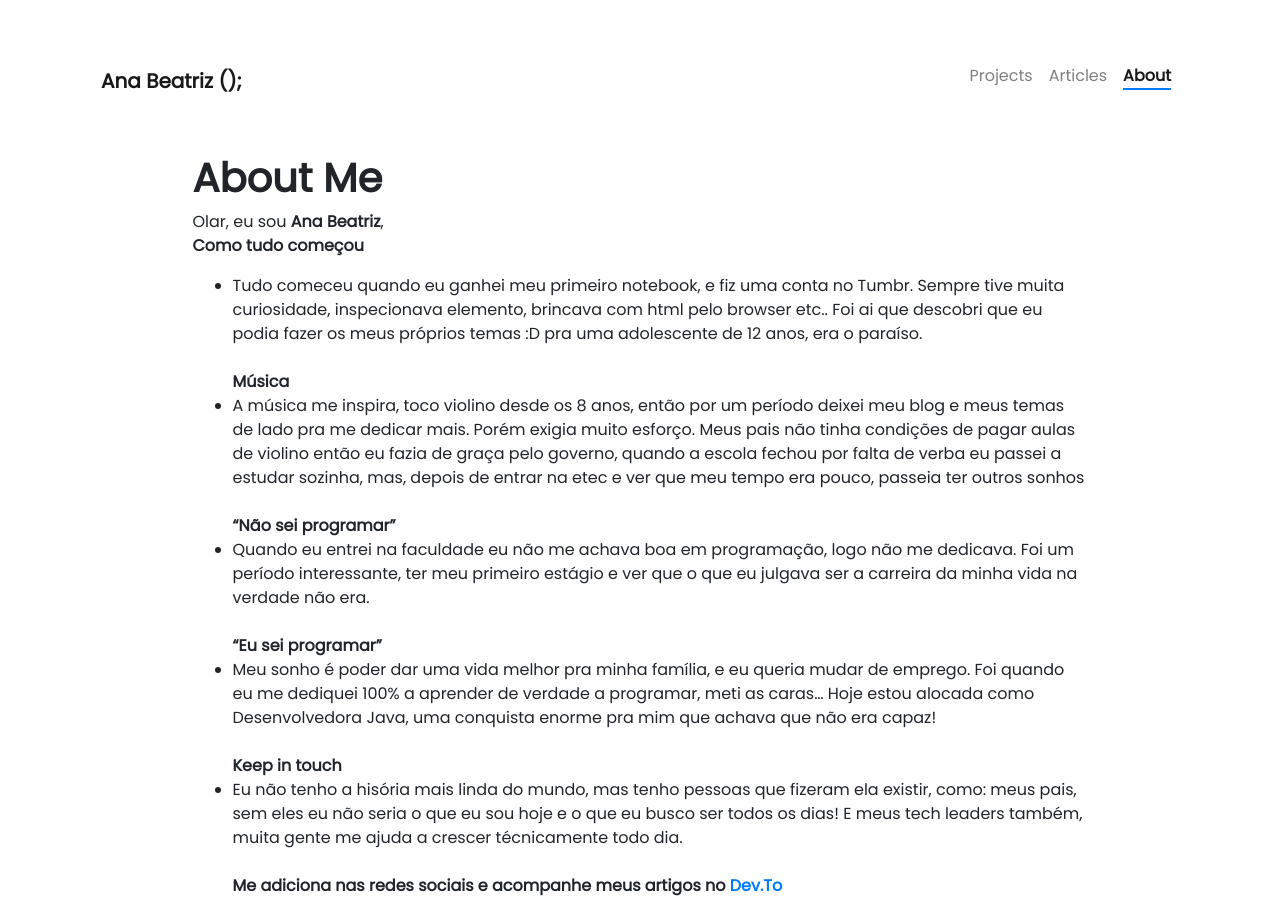
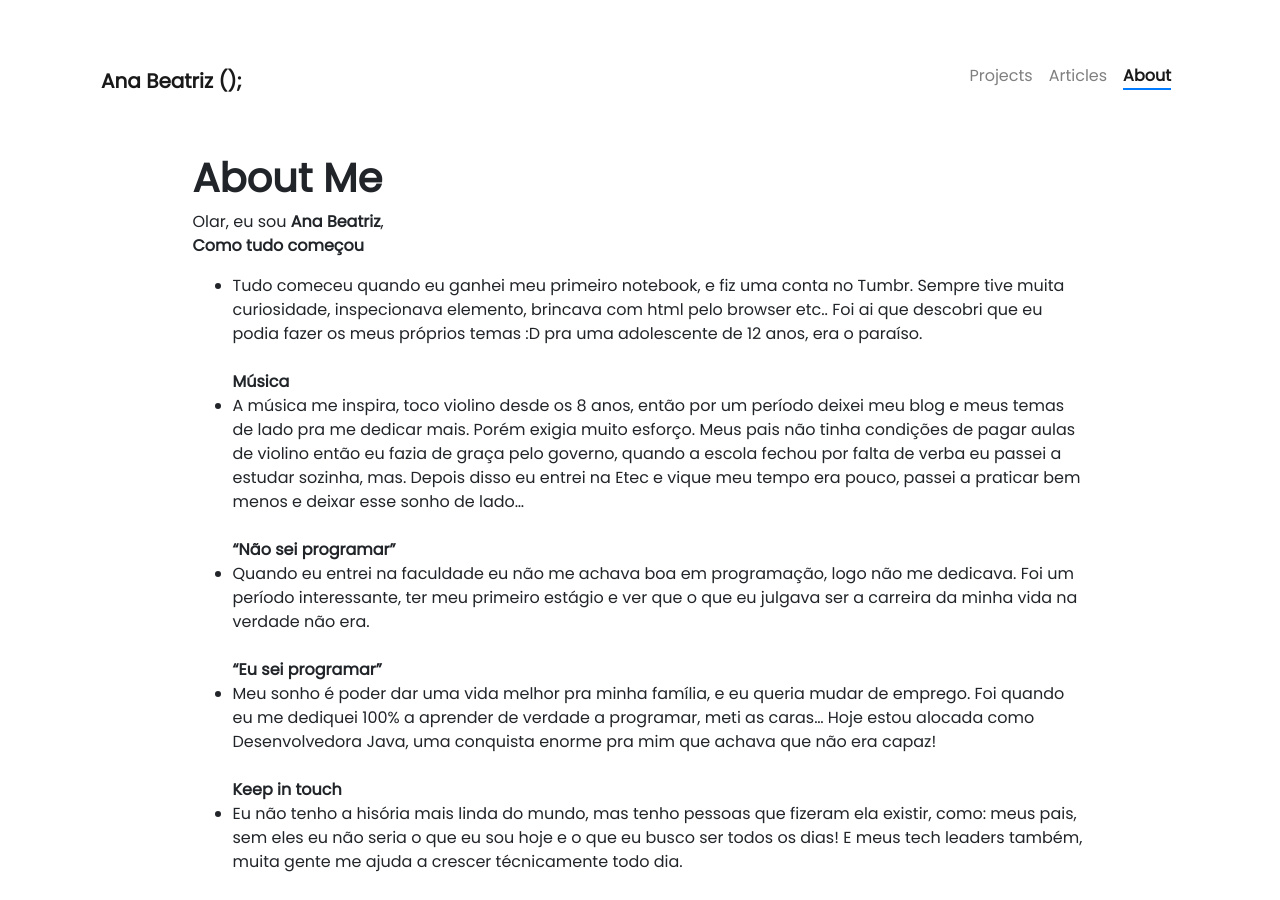
Before and after one commit to anabneri/anabneri.github.io, a Jekyll site: the page built from pages/about.md, in a window 1280 px wide and 900 px high. Built offline with Jekyll 4.4.1, drawn with Linux system fonts in a browser that asks for light colours; nearby versions of some CDN libraries.

Commit message:
about me alteração

```diff
--- a/pages/about.md
+++ b/pages/about.md
@@ -11,7 +11,7 @@ Olar, eu sou **Ana Beatriz**,<br>
 **Como tudo começou** <br>
 - Tudo comeceu quando eu ganhei meu primeiro notebook, e fiz uma conta no Tumbr. Sempre tive muita curiosidade, inspecionava elemento, brincava com html pelo browser etc.. Foi ai que descobri que eu podia fazer os meus próprios temas :D pra uma adolescente de 12 anos, era o paraíso.<br><br>
 **Música** <br>
-- A música me inspira, toco violino desde os 8 anos, então por um período deixei meu blog e meus temas de lado pra me dedicar mais. Porém exigia muito esforço. Meus pais não tinha condições de pagar aulas de violino então eu fazia de graça pelo governo, quando a escola fechou por falta de verba eu passei a estudar sozinha, mas, depois de entrar na etec e ver que meu tempo era pouco, passeia ter outros sonhos<br><br>
+- A música me inspira, toco violino desde os 8 anos, então por um período deixei meu blog e meus temas de lado pra me dedicar mais. Porém exigia muito esforço. Meus pais não tinha condições de pagar aulas de violino então eu fazia de graça pelo governo, quando a escola fechou por falta de verba eu passei a estudar sozinha, mas. Depois disso eu entrei na Etec e vique meu tempo era pouco, passei a praticar bem menos e deixar esse sonho de lado...<br><br>
 **"Não sei programar"** <br>
 - Quando eu entrei na faculdade eu não me achava boa em programação, logo não me dedicava. Foi um período interessante, ter meu primeiro estágio e ver que o que eu julgava ser a carreira da minha vida na verdade não era.<br><br>
 **"Eu sei programar"** <br>
```
Also changed, not shown: 1 other file.
